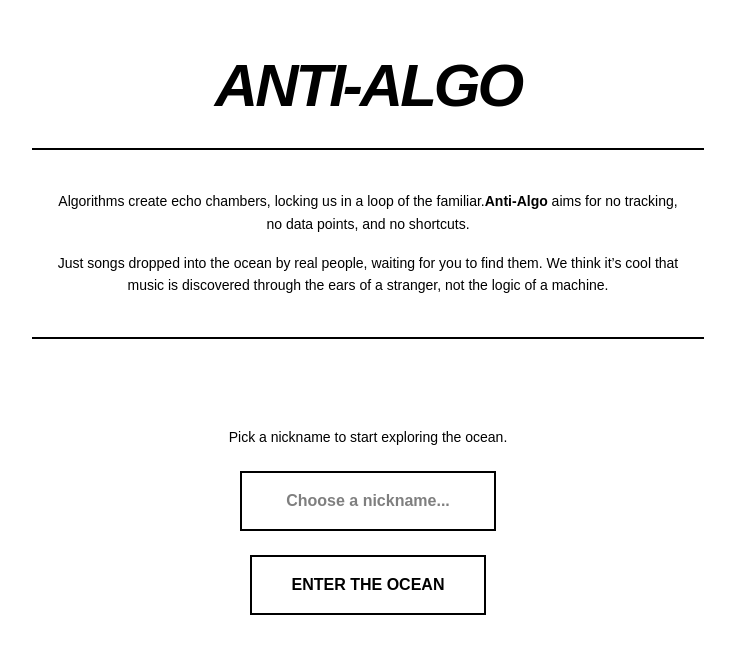
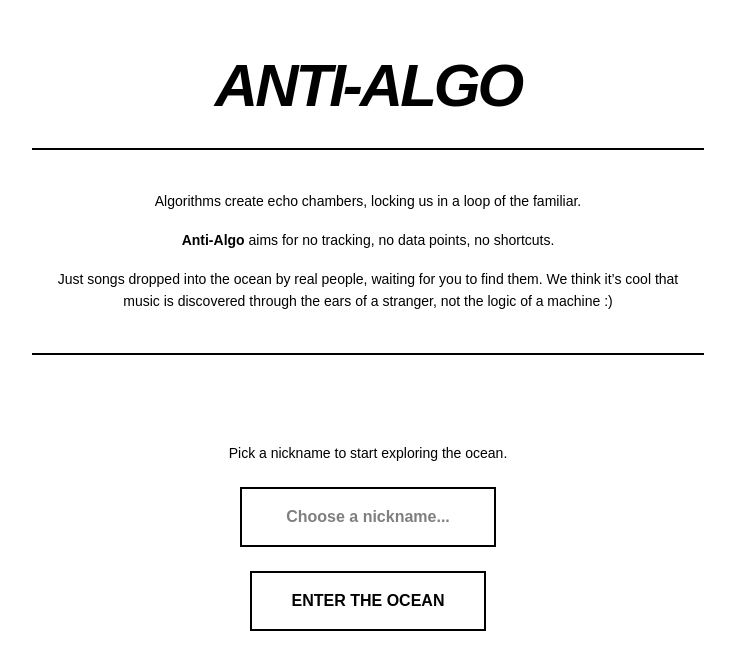
Before and after one commit to whps0620/anti-algo-web, a Next.js app: page / in a window 1280 px wide. Shown: the top 670 px of the page, without its empty margins (272-1007 px from the left). Built offline with nearby package versions, Linux system fonts and the light colour scheme; no server answers; a web font is replaced by a local one.

Commit message:
adjustment on the philosophy

```diff
--- a/app/page.tsx
+++ b/app/page.tsx
@@ -52,7 +52,7 @@ export default function Home() {
     }
   };
 
-  // 5. Logic: Convert URL to Embed Format (The "Screenshot" Preview)
+  // 5. Logic: Convert URL to Embed Format (The "Screenshot" Mode)
   const getEmbedUrl = (url: string) => {
     if (url.includes("spotify.com")) {
       if (url.includes("/track/")) {
@@ -73,22 +73,26 @@ export default function Home() {
   return (
     <main className="min-h-screen bg-white text-black p-4 md:p-8 flex flex-col items-center font-mono">
 
-      {/* HEADER SECTION - ALWAYS VISIBLE */}
+      {/* HEADER SECTION */}
       <header className="text-center mb-8 mt-6">
         <h1 className="text-4xl md:text-6xl font-black tracking-tighter italic">ANTI-ALGO</h1>
         {hasEntered && <p className="mt-2 text-sm opacity-70 uppercase tracking-widest text-center">Guest: {username}</p>}
       </header>
 
-      {/* PHILOSOPHY BLOCK - ALWAYS VISIBLE ABOVE INTERACTION */}
+      {/* REVISED PHILOSOPHY BLOCK - ALWAYS VISIBLE */}
+
       <section className="mb-12 max-w-2xl text-center border-y-2 border-black py-10 px-6 bg-white">
+        {/* <h3 className="text-xl font-black uppercase mb-6 tracking-tighter">The Human Ocean</h3> */}
         <div className="text-sm leading-relaxed space-y-4">
           <p>
             Algorithms create echo chambers, locking us in a loop of the familiar.
-            <strong>Anti-Algo</strong> aims for no tracking, no data points, and no shortcuts.
+          </p>
+          <p>
+            <strong>Anti-Algo</strong> aims for no tracking, no data points, no shortcuts.
           </p>
           <p>
             Just songs dropped into the ocean by real people, waiting for you to find them.
-            We think it’s cool that music is discovered through the ears of a stranger, not the logic of a machine.
+            We think it’s cool that music is discovered through the ears of a stranger, not the logic of a machine :)
           </p>
         </div>
       </section>
@@ -137,7 +141,7 @@ export default function Home() {
               </button>
             </section>
 
-            {/* RECEIVE SECTION */}
+            {/* RECEIVE SECTION (With Iframe Preview) */}
             <section className="border-2 border-black p-6 flex flex-col gap-4 bg-gray-50 min-h-[450px] shadow-[8px_8px_0px_0px_rgba(0,0,0,1)]">
               <h2 className="text-2xl font-black border-b-2 border-black pb-2 uppercase text-center">Hear a Stranger</h2>
 
@@ -155,7 +159,7 @@ export default function Home() {
                 </div>
               ) : (
                 <div className="animate-in fade-in slide-in-from-bottom-4 duration-700">
-                  {/* SONG PREVIEW (SCREENSHOT) */}
+                  {/* SONG PREVIEW (IFRAME) */}
                   <div className="mb-4 border-2 border-black overflow-hidden bg-white">
                     <iframe
                       src={getEmbedUrl(discoveredSong.url)}
```
